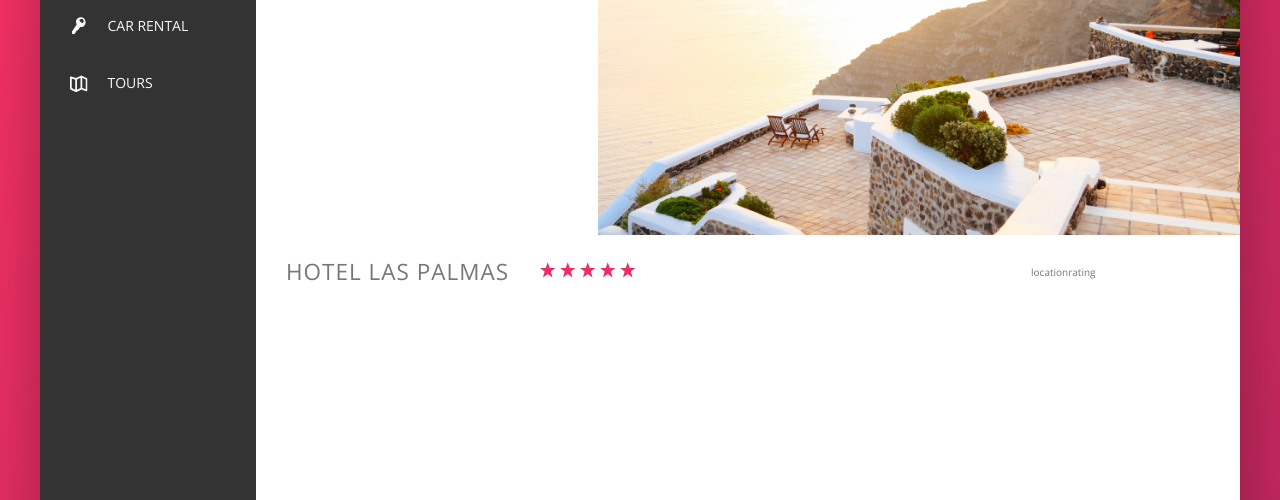
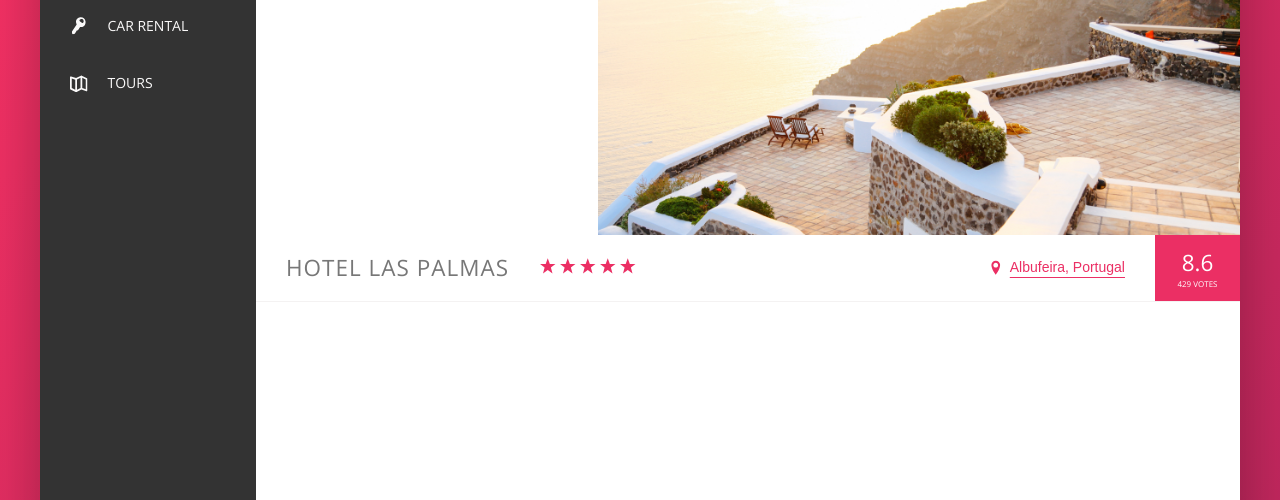
Before and after one commit to pnguyen2108/trillo, a website: page index.html in a window 1280 px wide. Shown: the part 300-800 px from the top of the page. Drawn offline with nearby package versions, Linux system fonts and the light colour scheme.

Commit message:
added header

```diff
--- a/index.html
+++ b/index.html
@@ -113,9 +113,19 @@
                             <use xlink:href="img/sprite.svg#icon-star"></use>
                         </svg>
                     </div>
-                    <div class="overview__location">location</div>
-                    <div class="overview__rating">rating</div>
+                    <div class="overview__location">
+                        <svg class="overview__icon-location">
+                            <use xlink:href="img/sprite.svg#icon-location-pin"></use>
+                        </svg>
+                        <button class="overview__location-btn"> Albufeira, Portugal</button>
+                    </div>
+                    <div class="overview__rating">
+                        <div class="overview__rating-avg">8.6</div>
+                        <div class="overview__rating-count">429 votes</div>
+                    </div>
                 </div>
+
+                <div class="detail"></div>
             </main>
         </div>
     </div>
--- a/sass/_base.scss
+++ b/sass/_base.scss
@@ -45,3 +45,9 @@ body {
   background-repeat: no-repeat;
   min-height: 100vh;
 }
+
+
+::selection {
+  background-color: var(--color-primary);
+  color: #ccc;
+}
--- a/sass/_components.scss
+++ b/sass/_components.scss
@@ -129,7 +129,7 @@
     height: 100%;
     width: 0.3rem;
     background-color: var(--color-primary);
-    transition: transform .2s,width .4s cubic-bezier(1,0,0,1) .2s,background-color .1s;
+    transition: transform 0.2s, width 0.4s cubic-bezier(1, 0, 0, 1) 0.2s, background-color 0.1s;
     transform: scale(0);
   }
 
@@ -179,12 +179,14 @@
 
   &__photo {
     width: 100%;
+    display: block;
   }
 }
 
 .overview {
   display: flex;
   align-items: center;
+  border-bottom: 1px solid var(--color-grey-light-2);
 
   &__heading {
     font-size: 2.25rem;
@@ -195,8 +197,10 @@
   }
 
   &__icon {
-    flex: 0 0 50%;
-    &-star {
+    margin-right: auto;
+
+    &-star,
+    &-location {
       width: 1.75rem;
       height: 1.75rem;
       fill: var(--color-primary);
@@ -204,8 +208,75 @@
   }
 
   &__location {
+    font-size: 1.4rem;
+    display: flex;
+    flex: 1;
+    align-items: center;
+    justify-content: flex-end;
+    padding-right: 3rem;
+
+    &-btn {
+      font-size: inherit;
+      background-color: transparent;
+      color: var(--color-primary);
+      margin-left: 0.5rem;
+      padding-bottom: 2px;
+      text-decoration: underline 1px var(--color-primary);
+      display: inline-block;
+      border: none;
+      cursor: pointer;
+      text-underline-offset: 0.5rem;
+      transition: all 0.2s;
+
+      &:hover {
+        color: var(--color-grey-dark-1);
+        text-decoration: underline 1px var(--color-grey-dark-1);
+      }
+
+      &:focus {
+        outline: none;
+        animation: pulsate 1s infinite;
+      }
+
+    }
+
+    @keyframes pulsate {
+      0% {
+        transform: scale(1);
+        box-shadow: none;
+      }
+
+      50% {
+        transform: scale(1.05);
+        box-shadow: 0 1rem 4rem rgba(0, 0, 0, 0.25);
+      }
+
+      100% {
+        transform: scale(1);
+        box-shadow: none;
+      }
+    }
   }
 
   &__rating {
+    background-color: var(--color-primary);
+    color: white;
+    display: flex;
+    flex-direction: column;
+    align-self: stretch;
+    align-items: center;
+    justify-content: center;
+    padding: 0 2.25rem;
+    text-transform: uppercase;
+
+    &-avg {
+      font-size: 2.25rem;
+      font-weight: 300;
+      margin-bottom: -3px;
+    }
+
+    &-count {
+      font-size: 0.8rem;
+    }
   }
 }
--- a/sass/_layout.scss
+++ b/sass/_layout.scss
@@ -3,7 +3,7 @@
   max-width: 120rem;
   min-height: 50rem;
   background-color: var(--color-grey-light-1);
-  box-shadow:var(--color-shadow);
+  box-shadow: var(--color-shadow);
 }
 
 .header {
@@ -30,7 +30,8 @@
 
 .hotel-view {
   background-color: #fff;
+
   flex-direction: column;
   height: 80rem;
-    flex:1;
+  flex: 1;
 }
```
Also changed, not shown: css/style.css. Lines whose indentation alone changed are shown as unchanged.
